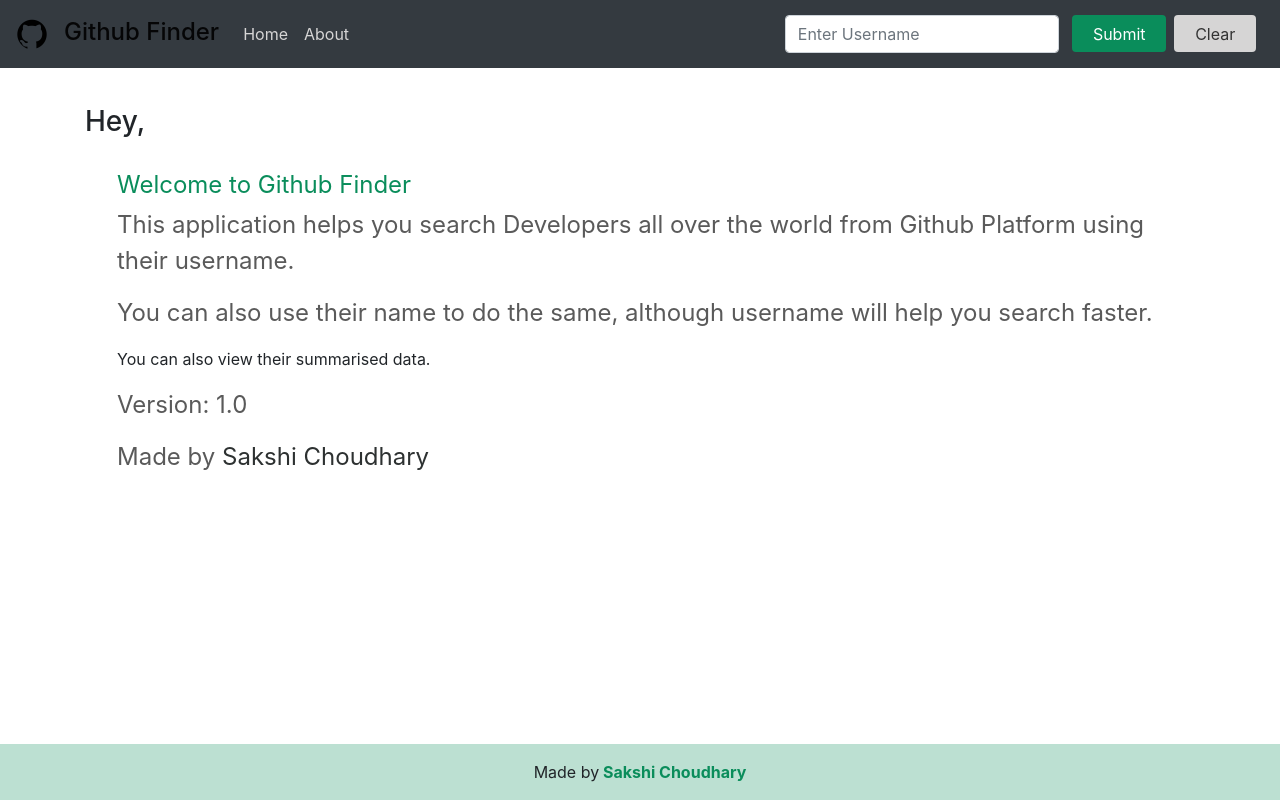
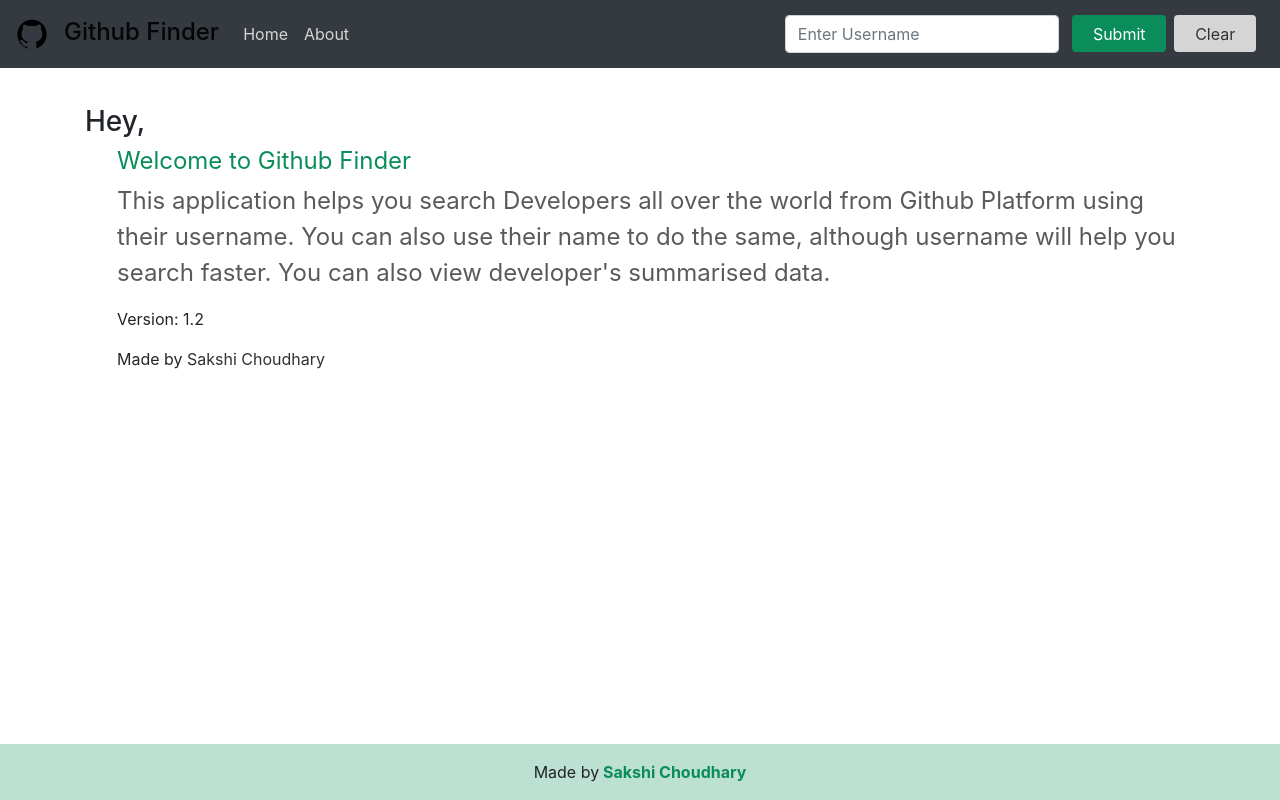
Before and after one commit to Sakshi2k/GH-finder, a React (Create React App) app: page /about in a window 1280 px wide. Built offline with nearby package versions, Linux system fonts and the light colour scheme; no server answers.

Commit message:
small updates

```diff
--- a/src/components/pages/About.js
+++ b/src/components/pages/About.js
@@ -5,16 +5,15 @@
     <div className='mg-top-4'>
       <br />
       <h3>Hey,</h3>
-      <br />
       <div style={{ marginLeft: '2rem' }}>
         <h6 className='lead' style={{ color: 'rgb(10, 141, 91)' }}>Welcome to Github Finder</h6>
-        <p className='lead'>This application helps you search Developers all over the world from Github Platform using their username.</p>
-        <p className='lead'>You can also use their name to do the same, although username will help you search faster.</p>
-        <p>You can also view their summarised data.</p>
-        <p className='lead'>Version: 1.0</p>
-        <p className='lead'>Made by<a rel="noopener noreferrer" target='_blank' href='https://meet-sakshichoudhary.herokuapp.com/'> Sakshi Choudhary</a></p>
+        <p className='lead'>This application helps you search Developers all over the world from Github Platform using their username.
+        You can also use their name to do the same, although username will help you search faster.
+        You can also view developer's summarised data.</p>
+        <p>Version: 1.2</p>
+        <p>Made by<a rel="noopener noreferrer" target='_blank' href='https://meet-sakshichoudhary.herokuapp.com/'> Sakshi Choudhary</a></p>
       </div>
-    </div>
+    </div >
   );
 }
 
```
